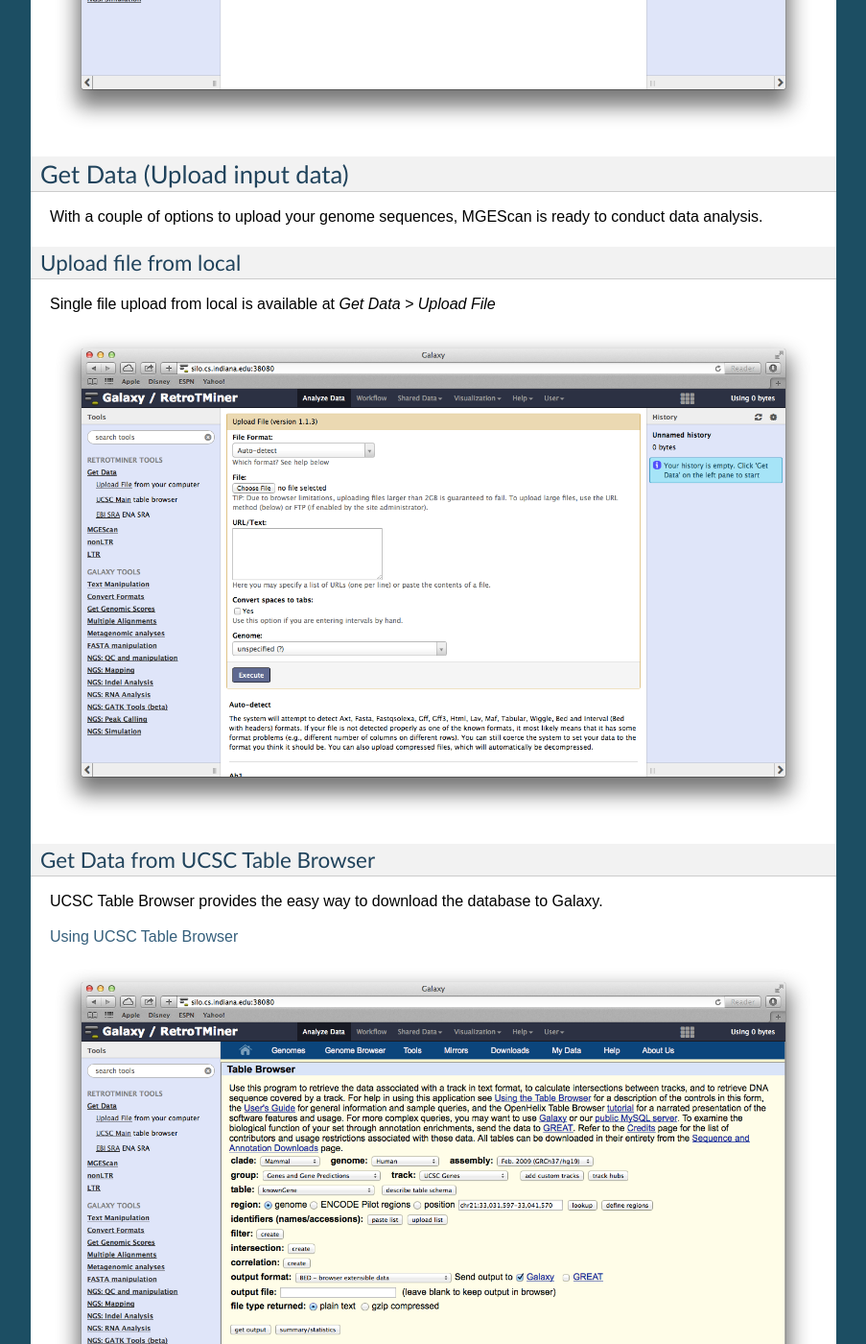
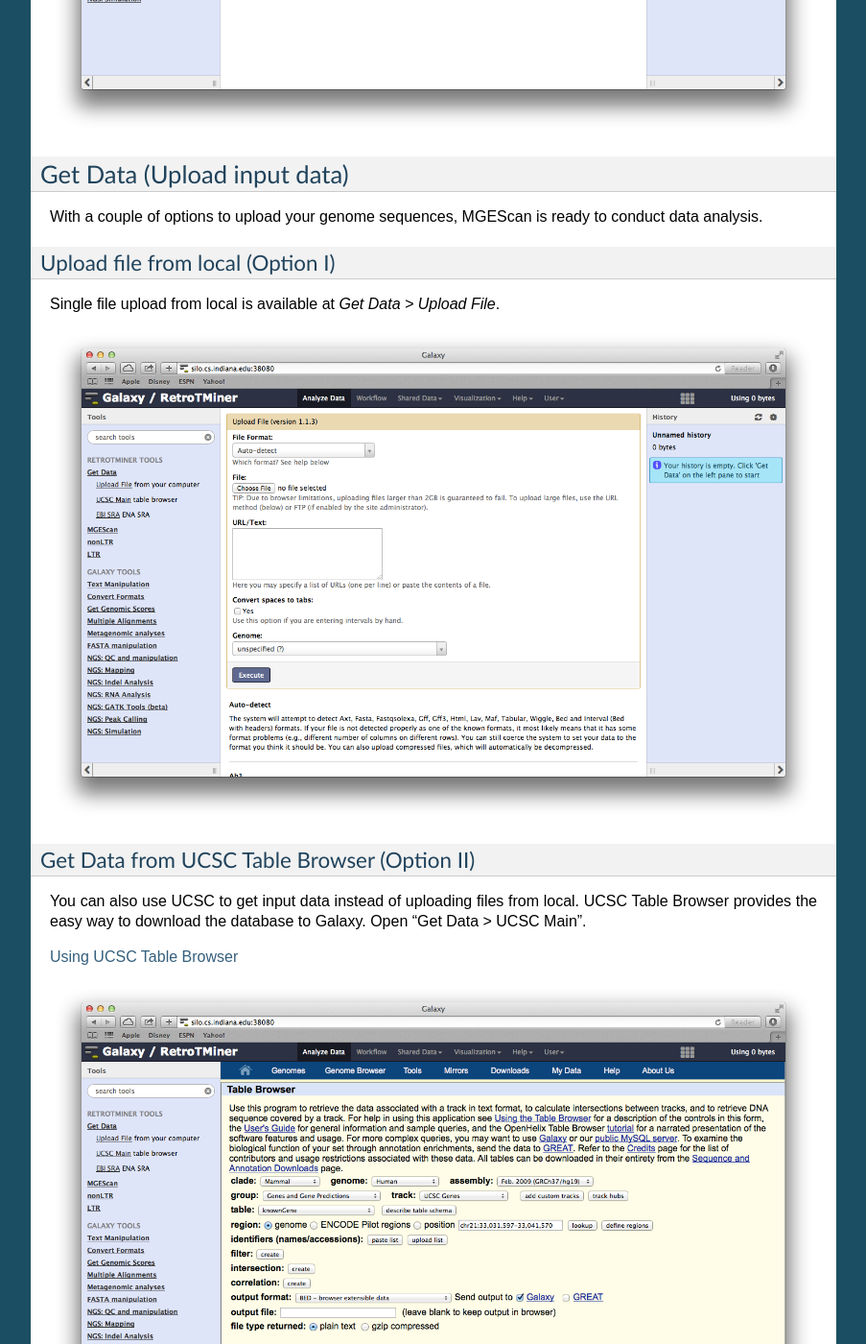
Before and after one commit to MGEScan/mgescan, a Sphinx documentation site: the page built from docs/source/tutorial.rst, in a window 1280 px wide and 1400 px high, scrolled down 1898 px. Shown: the whole window at 96% size, without its empty margins (198-1101 px from the left). Built offline with Sphinx 7.4.7, drawn with Linux system fonts in a browser that asks for light colours; pages that are not in the unit, such as notebooks, are missing from menus; some of the changed text lies outside the part shown.

Commit message:
Update tutorial.rst

```diff
--- a/docs/source/tutorial.rst
+++ b/docs/source/tutorial.rst
@@ -29,17 +29,18 @@ Get Data (Upload input data)
 -----------------------------
 With a couple of options to upload your genome sequences, MGEScan is ready to conduct data analysis.
 
-Upload file from local
-^^^^^^^^^^^^^^^^^^^^^^^
+Upload file from local (Option I)
+^^^^^^^^^^^^^^^^^^^^^^^^^^^^^^^^^^^^^^^
 
-Single file upload from local is available at *Get Data > Upload File*
+Single file upload from local is available at *Get Data > Upload File*.
 
 .. image:: images/rtm-upload-file.png
 
-Get Data from UCSC Table Browser
-^^^^^^^^^^^^^^^^^^^^^^^^^^^^^^^^^
+Get Data from UCSC Table Browser (Option II)
+^^^^^^^^^^^^^^^^^^^^^^^^^^^^^^^^^^^^^^^^^^^^^^^
 
-UCSC Table Browser provides the easy way to download the database to Galaxy.
+You can also use UCSC to get input data instead of uploading files from local.
+UCSC Table Browser provides the easy way to download the database to Galaxy. Open "Get Data > UCSC Main".
 
 `Using UCSC Table Browser <http://genome.ucsc.edu/cgi-bin/hgTables?GALAXY_URL=http%3A//silo.cs.indiana.edu%3A38080/tool_runner&tool_id=ucsc_table_direct1&hgta_compressType=none&sendToGalaxy=1&hgta_outputType=bed#Help>`_
 
```
